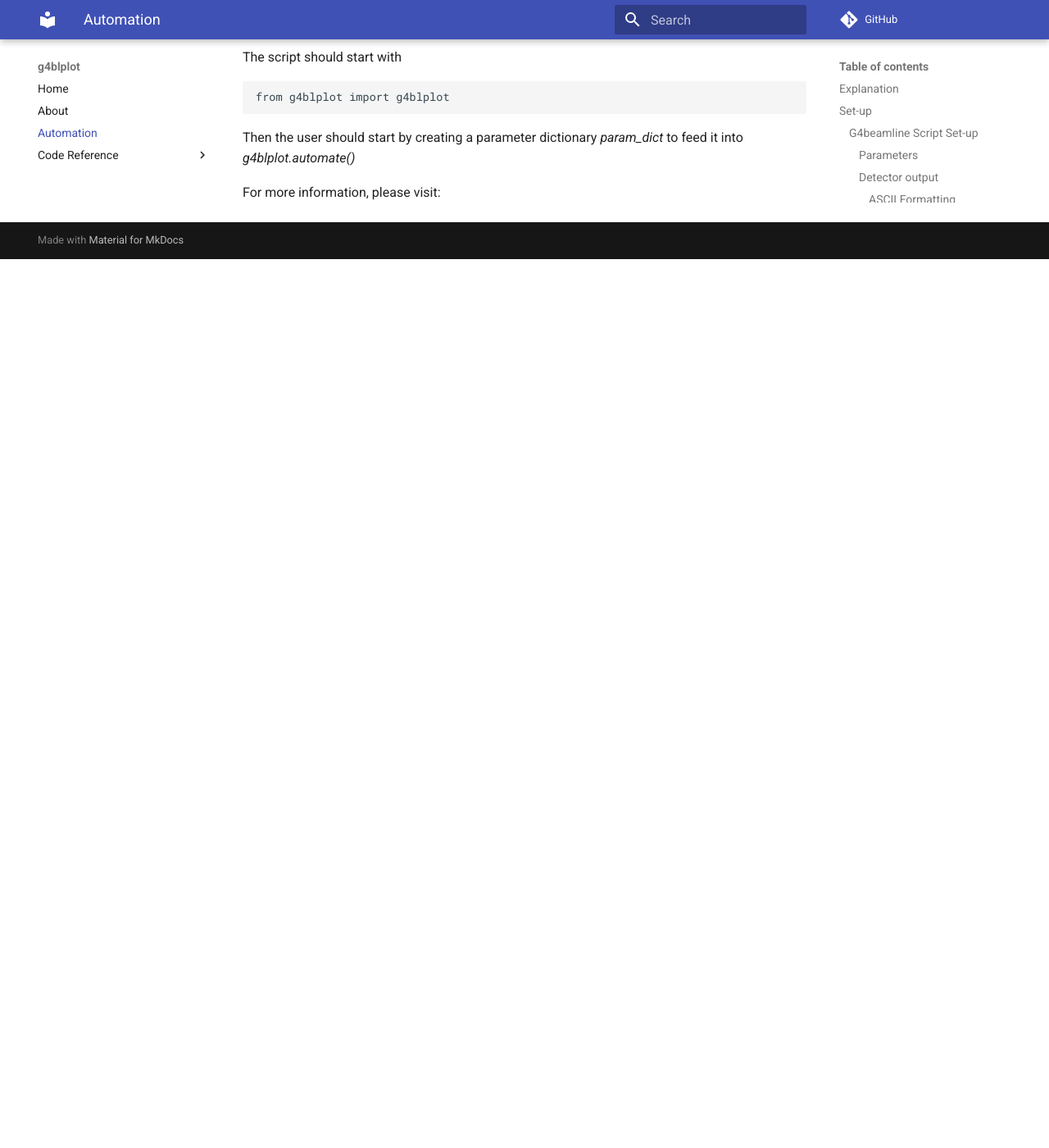
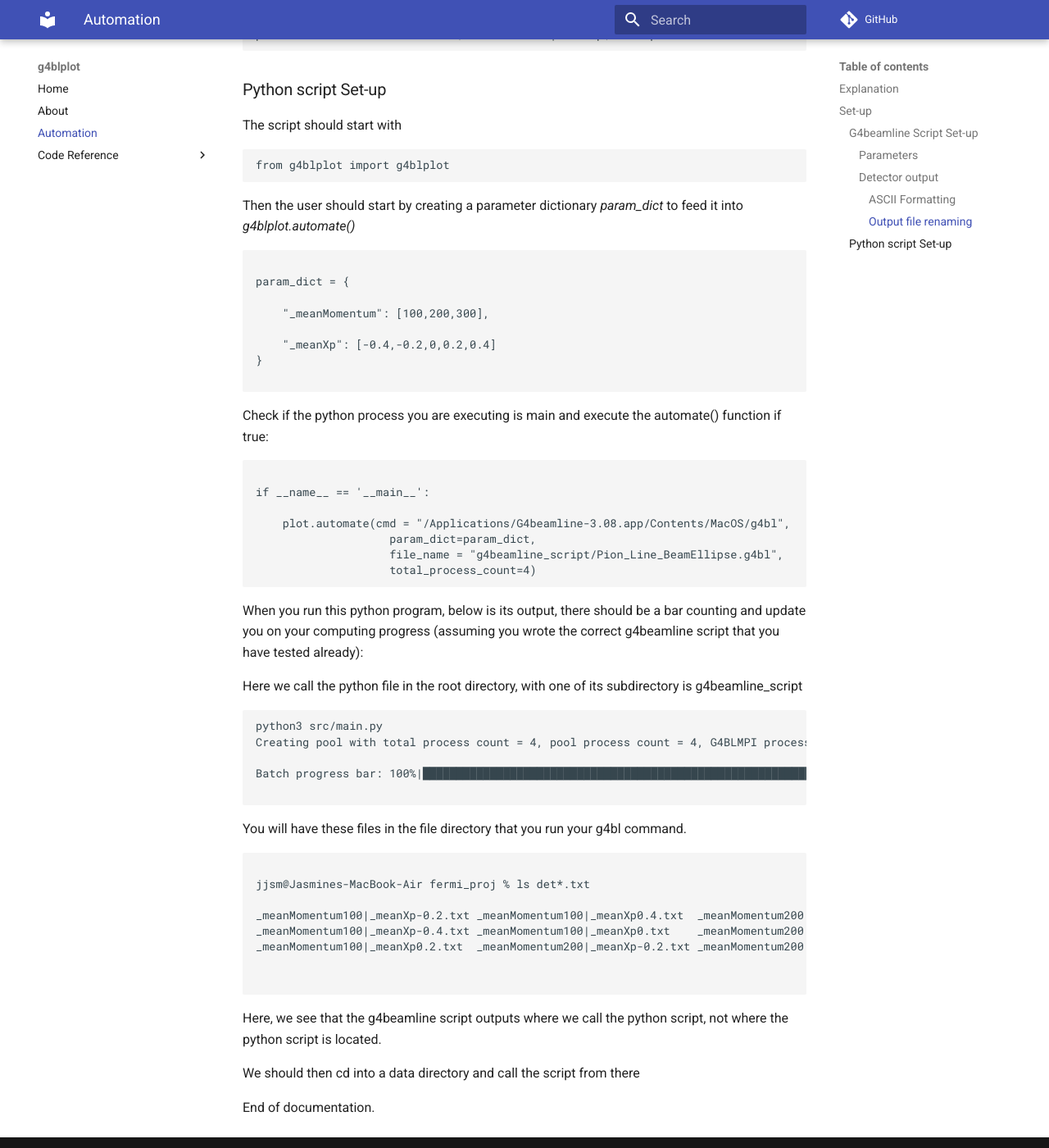
Before and after one commit to badumbatish/g4bl_suite, an MkDocs documentation site: the page built from docs/automation/README.md, in a window 1280 px wide and 1400 px high, scrolled down 2389 px. Shown: the whole window at 82% size. Built offline with MkDocs 1.6.1 and Material for MkDocs 9.7.7, drawn with Linux system fonts in a browser that asks for light colours; comment, search, counter and statistics services are not loaded; before the commit the page ends 2705 px from its top, so only the background shows below that; some of the changed text lies outside the part shown.

Commit message:
Add documentation

````diff
--- a/docs/automation/README.md
+++ b/docs/automation/README.md
@@ -95,19 +95,77 @@ param1$_param1|param2$_param2|param3$_param3[|post_fix]
 ```
 where [...] is optional
 
+The | is to separate different parameters.
+
+The $ is to reference the value of that parameters.
 
 For example:
 
 ```g4bl
-place Det rename=MeV$_meanMomentum|nEv$nEv|Magnet$Magnet|angle$_sigmaXYp|detector_8 z=5921
+place Det rename=_meanMomentum$_meanMomentum|_meanXp$_meanXp z=5921
 ```
 ### Python script Set-up
 
 The script should start with
+
 ```python3
 from g4blplot import g4blplot
 ```
 
+
 Then the user should start by creating a parameter dictionary *param_dict* to feed it into *g4blplot.automate()*
 
-For more information, please visit:
+```python3
+
+param_dict = {
+
+    "_meanMomentum": [100,200,300],
+
+    "_meanXp": [-0.4,-0.2,0,0.2,0.4]
+}
+
+```
+
+Check if the python process you are executing is main and execute the automate() function if true:
+
+```python3
+
+if __name__ == '__main__':
+
+    plot.automate(cmd = "/Applications/G4beamline-3.08.app/Contents/MacOS/g4bl",
+                    param_dict=param_dict,
+                    file_name = "g4beamline_script/Pion_Line_BeamEllipse.g4bl",
+                    total_process_count=4)
+```
+When you run this python program, below is its output, there should be a bar counting and update you on your computing progress (assuming you wrote the correct g4beamline script that you have tested already):
+
+
+Here we call the python file in the root directory, with one of its subdirectory is g4beamline_script
+```bash
+python3 src/main.py
+Creating pool with total process count = 4, pool process count = 4, G4BLMPI process count = None
+
+Batch progress bar: 100%|████████████████████████████████████████████████████████████████████████████████| 15/15 [00:03<00:00, 4.89it/s]
+
+```
+
+
+
+You will have these files in the file directory that you run your g4bl command.
+
+```bash
+
+jjsm@Jasmines-MacBook-Air fermi_proj % ls det*.txt
+
+_meanMomentum100|_meanXp-0.2.txt _meanMomentum100|_meanXp0.4.txt  _meanMomentum200|_meanXp-0.4.txt _meanMomentum200|_meanXp0.txt    _meanMomentum300|_meanXp0.2.txt
+_meanMomentum100|_meanXp-0.4.txt _meanMomentum100|_meanXp0.txt    _meanMomentum200|_meanXp0.2.txt  _meanMomentum300|_meanXp-0.2.txt _meanMomentum300|_meanXp0.4.txt
+_meanMomentum100|_meanXp0.2.txt  _meanMomentum200|_meanXp-0.2.txt _meanMomentum200|_meanXp0.4.txt  _meanMomentum300|_meanXp-0.4.txt _meanMomentum300|_meanXp0.txt
+
+
+```
+
+Here, we see that the g4beamline script outputs where we call the python script, not where the python script is located.
+
+We should then cd into a data directory and call the script from there
+
+End of documentation.
````
